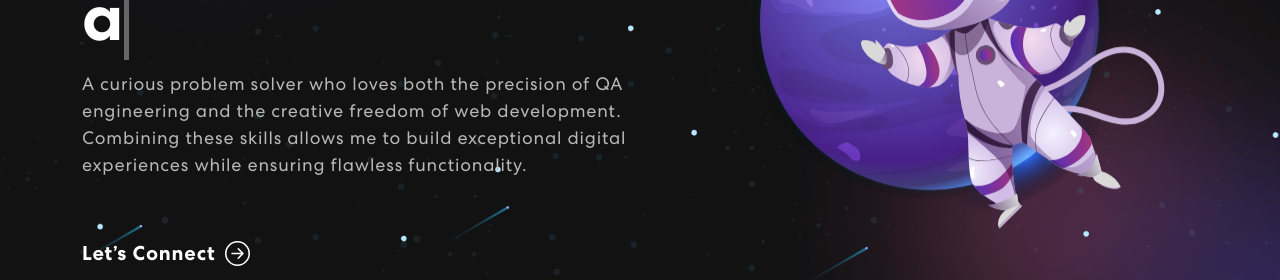
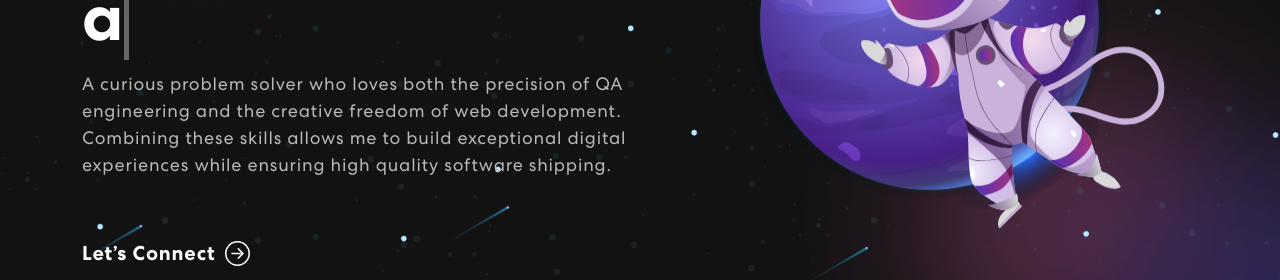
Before and after one commit to WanjaNjunge/web-dev-projects, a React (Create React App) app in the folder personal-portfolio/: page / in a window 1280 px wide. Shown: the part 404-684 px from the top of the page. Built offline with nearby package versions, Linux system fonts and the light colour scheme; no server answers.

Commit message:
Change banner text

```diff
--- a/personal-portfolio/src/components/Banner.js
+++ b/personal-portfolio/src/components/Banner.js
@@ -54,7 +54,7 @@ export const Banner = () => {
                 <div className={isVisible ? "animate__animated animate__fadeIn" : ""}>
                   <span className="tagline">Hey There!</span>
                   <h1>{`I'm Wanja Njung'e, a `} <span className="txt-rotate" dataPeriod="1000" data-rotate='[ "QA Engineer", "Web Developer" ]'><span className="wrap">{text}</span></span></h1>
-                  <p>A curious problem solver who loves both the precision of QA engineering and the creative freedom of web development. Combining these skills allows me to build exceptional digital experiences while ensuring flawless functionality.</p>
+                  <p>A curious problem solver who loves both the precision of QA engineering and the creative freedom of web development. Combining these skills allows me to build exceptional digital experiences while ensuring high quality software shipping.</p>
                   <button onClick={() => console.log('connect')}>Let’s Connect <ArrowRightCircle size={25} /></button>
                 </div>}
             </TrackVisibility>
```
